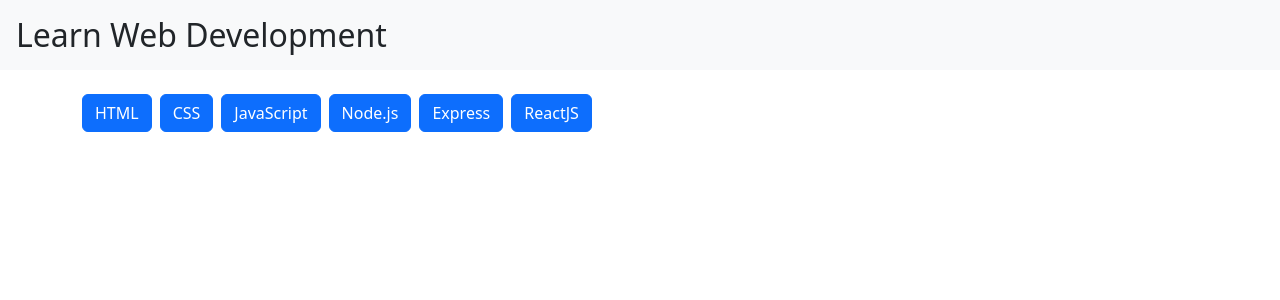
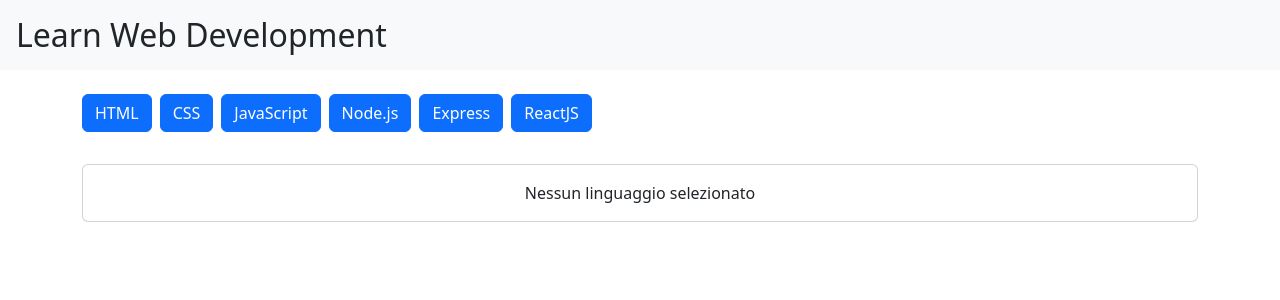
Before and after one commit to Michecosa/react-use-state, a React (Vite) app: page / in a window 1280 px wide. Shown: the top 300 px of the page. Built offline with nearby package versions, Linux system fonts and the light colour scheme.

Commit message:
Before selection, display default message

```diff
--- a/src/components/Card.jsx
+++ b/src/components/Card.jsx
@@ -1,15 +1,19 @@
 export default function Card({ items, open }) {
   return (
-    <>
-      {items.map(
-        (item) =>
-          open === item.id && (
-            <div key={item.id} className="card p-3 mt-2">
-              {" "}
-              <h4>{item.title}</h4> <p className="mb-0">{item.description}</p>{" "}
-            </div>
-          )
+    <div className="card p-3 mt-2">
+      {open === null ? (
+        <p className="mb-0 text-center">Nessun linguaggio selezionato</p>
+      ) : (
+        items.map(
+          (item) =>
+            open === item.id && (
+              <>
+                <h4 key={item.id}>{item.title}</h4>
+                <p className="mb-0">{item.description}</p>
+              </>
+            )
+        )
       )}
-    </>
+    </div>
   );
 }
```
